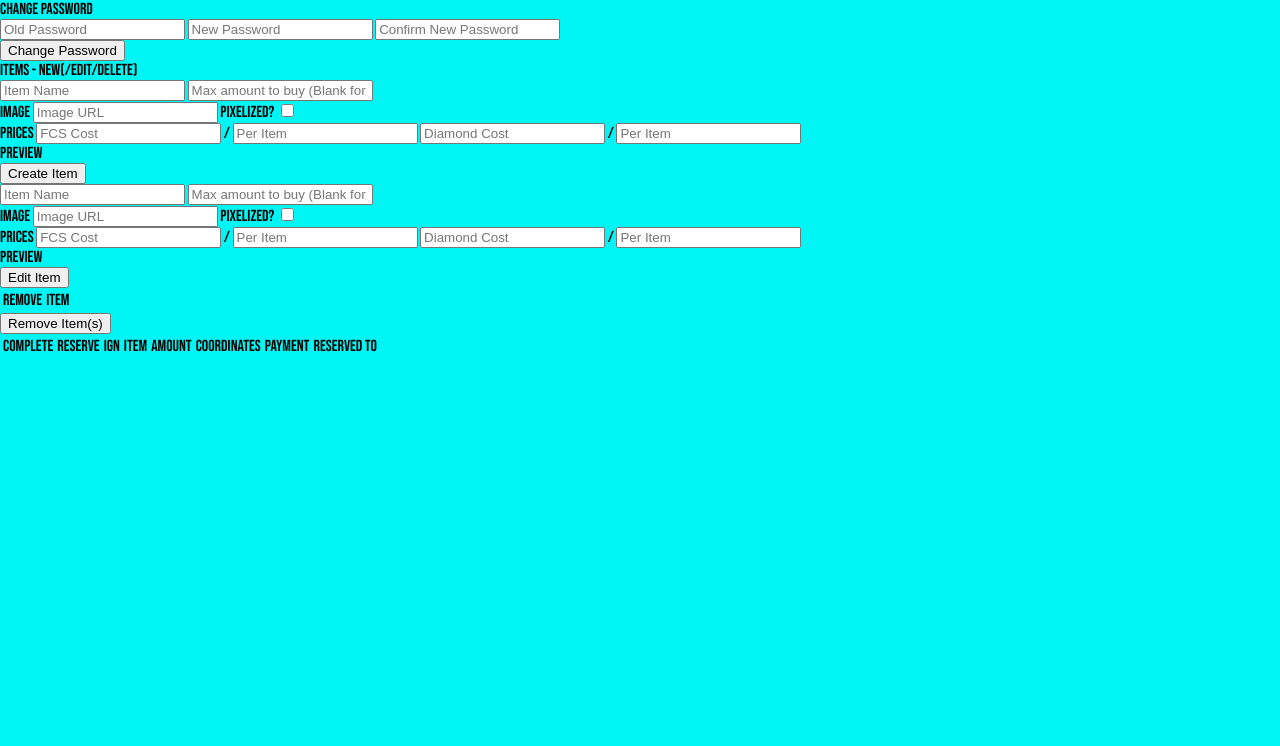
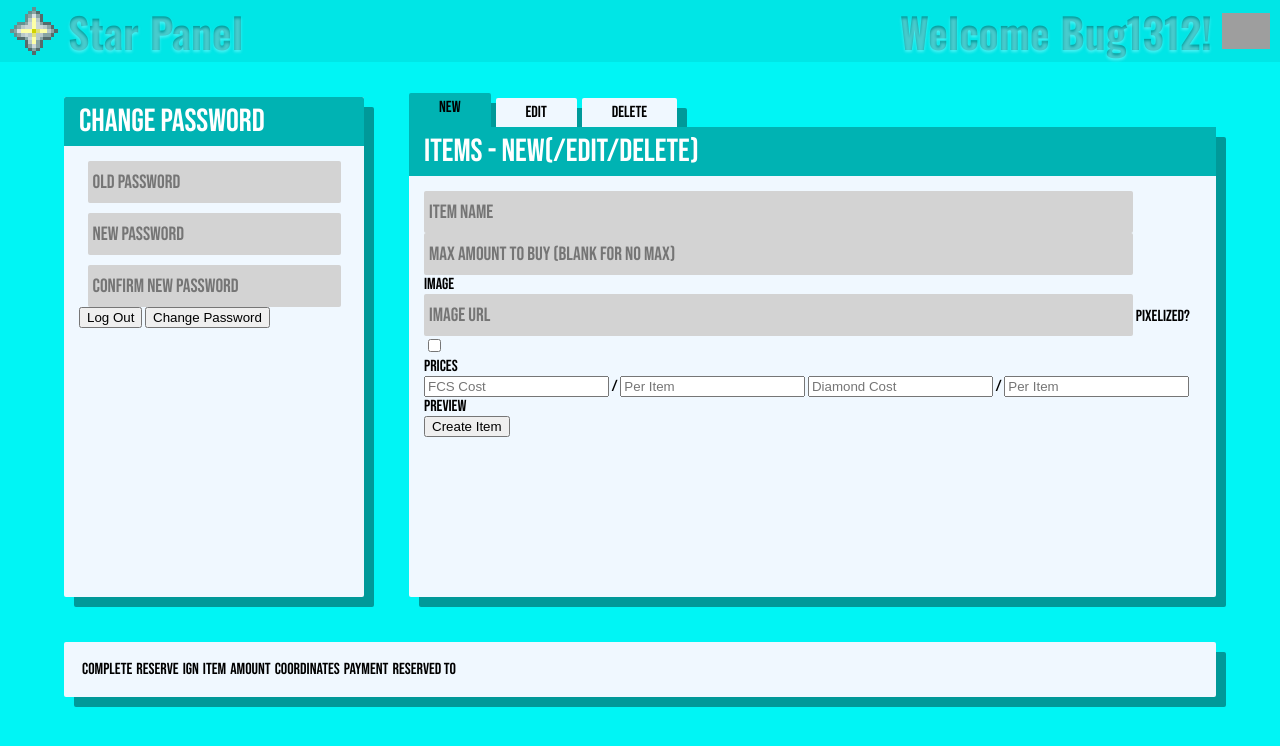
Before and after one commit to Bug1312/Star-Industries, a website: page public/webpages/panel/index.html in a window 1280 px wide. Drawn offline with nearby package versions, Linux system fonts and the light colour scheme; grey boxes are pictures that could not be loaded.

Commit message:
push for weekend

```diff
--- a/public/webpages/panel/index.html
+++ b/public/webpages/panel/index.html
@@ -12,10 +12,10 @@
 </head>
 
 <body>
-    <nav type="nav_staff" generated></nav>
+    <imported type="nav_staff"></imported>
 
     <main>
-        <div class="" name="login / change pass">
+        <div class="section" name="login / change pass">
             <header>Change Password</header>
             <form id="change_pass">
                 <div class="inputs">
@@ -24,10 +24,18 @@
                     <input id="new" type="password" placeholder="New Password">
                     <input id="new_confirm" type="password" placeholder="Confirm New Password">
                 </div>
-                <button type="submit" class="submit">Change Password</button>
+                <div class="buttons">
+                    <button type="submit" class="submit">Log Out</button>
+                    <button type="submit" class="submit">Change Password</button>
+                </div>
             </form>
         </div>
-        <div name="item manip">
+        <div class="section item-section" name="item manip">
+            <div class="tabs" name="tabs">
+                <a selected>New</a>
+                <a>Edit</a>
+                <a>Delete</a>
+            </div>
             <header>
                Items - <a>New(/edit/delete)</a>
             </header>
@@ -63,7 +71,7 @@
                     <button type="submit">Create Item</button>
                 </form>
             </div>
-            <div name="tab_edit">
+            <div name="tab_edit" hidden>
                 <form>
                     <input id="edit_item-name" type="text" placeholder="Item Name" required>
                     <input id="edit_item-max" type="text" placeholder="Max amount to buy (Blank for no max)">
@@ -95,7 +103,7 @@
                     <button type="submit">Edit Item</button>
                 </form>
             </div>
-            <div name="tab_remove">
+            <div name="tab_remove" hidden>
                 <table>
                     <thead>
                         <td>Remove</td>
@@ -107,7 +115,7 @@
                 <button type="submit">Remove Item(s)</button>
             </div>
         </div>
-        <div name="orders">
+        <div class="section order-section" name="orders">
             <table>
                 <thead>
                     <td>Complete    </td>
--- a/public/webpages/panel/style.css
+++ b/public/webpages/panel/style.css
@@ -0,0 +1,94 @@
+main {
+    margin-top: 35px;
+    margin: 35px auto auto auto;
+    width: 90%;
+    display: grid;
+    grid-gap: 45px;
+    grid-template-rows: 500px auto;
+    grid-template-columns: 300px auto;
+}
+
+.section {
+    background-color: aliceblue;
+    box-shadow: 10px 10px 0 hsl(180, 100%, 30%);
+    border-radius: 2px;
+    overflow: hidden;
+}
+
+.item-section {
+    overflow: visible;
+    transform: translateY(30px);
+    height: calc(100% - 30px);
+    z-index: 1;
+}
+
+.order-section {
+    grid-column: span 2;
+}
+
+.section>* {
+    padding: 15px;
+}
+
+.tabs {
+    display: grid;
+    grid-auto-flow: column;
+    width: min-content;
+    padding: 0;
+    grid-gap:5px;
+    position: absolute;
+    transform: translateY(-29px);
+    z-index: -1;
+}
+
+.tabs>*{
+    padding: 5px 30px 5px 30px;
+    background-color: aliceblue;
+    box-shadow: 10px 10px 0 hsl(180, 100%, 30%);
+    border-radius: 2px 2px 0 0;
+    cursor: pointer;
+}
+
+.tabs>*[selected] {
+    background-color: hsl(180, 100%, 35%);
+    transform: translateY(-5px);
+    padding-bottom: 35px;
+    z-index: -1;
+}
+
+.section header {
+    font-size: 2rem;
+    color: white;
+    background-color: hsl(180, 100%, 35%);
+    padding:5px;
+    padding-left: 15px;
+}
+
+input[type="text"],
+input[type="password"] {
+    font-size: 1.2rem;
+    height:2rem;
+    width:90%;
+    margin-left: auto;
+    margin-right: auto;
+    align-self: center;
+    padding:5px;
+    border-radius: 0;
+    background-color: lightgray;
+    border-radius: 2px;
+    border: none;
+    color: white;
+    font-family: 'Bebas Neue';
+
+}
+
+.inputs {
+    display: flex;
+    flex-direction: column;
+    gap: 10px;
+    align-items: center;
+}
+
+.form_label {
+    display: block;
+}
--- /dev/null
+++ b/public/webpages/shared/imported/nav_staff.html
@@ -0,0 +1,10 @@
+<nav class="nav" onload="updateNav(this)">
+    <a class="nav-anchor" href="/">
+        <img class="nav-logo" src="/images/logo.png" pixelated="true" />
+        <p class="nav-title">Star Panel</p>
+    </a>
+    <div class="nav-anchor nav-anchor-right">
+        <p class="nav-title" >Welcome Bug1312!</p>
+        <img class="nav-logo" src="https://minotar.net/helm/Bug1312/16" pixelated="true"/>
+    </div>
+</nav>
--- a/public/webpages/shared/item.css
+++ b/public/webpages/shared/item.css
@@ -108,6 +108,12 @@
     margin: 0;
 }
 
+.item_popup a,
+.item_popup a p,
+.item_popup a:visited {
+    color:blue;
+}
+
 .item_popup-name,
 .item_popup-total {
     font-size: 1.6rem;
--- a/public/webpages/shared/nav.css
+++ b/public/webpages/shared/nav.css
@@ -1,7 +1,7 @@
 
 nav {
     font-family: 'Oswald';
-    background-color: hsl(180, 100%, 50%);
+    background-color: hsl(180, 100%, 45%);
     display: flex;
     align-items: center;
     padding: 0 10px;
@@ -9,8 +9,7 @@ nav {
 
 .nav-title {
     font-size: 2.6rem;
-    margin: 0;
-    margin-left: 10px;
+    margin: 0 10px 0 10px;
     background-color: rgb(0, 155, 155);
     color: transparent;
     text-shadow: 0px 2px 3px rgb(144 251 255 / 50%);
```
Also changed, not shown: index.js (+8 -8 lines), public/webpages/employees/index.html (+1 -0 lines), public/webpages/fcs/index.html (+1 -0 lines), public/webpages/shared/footer.css (+2 -9 lines).
